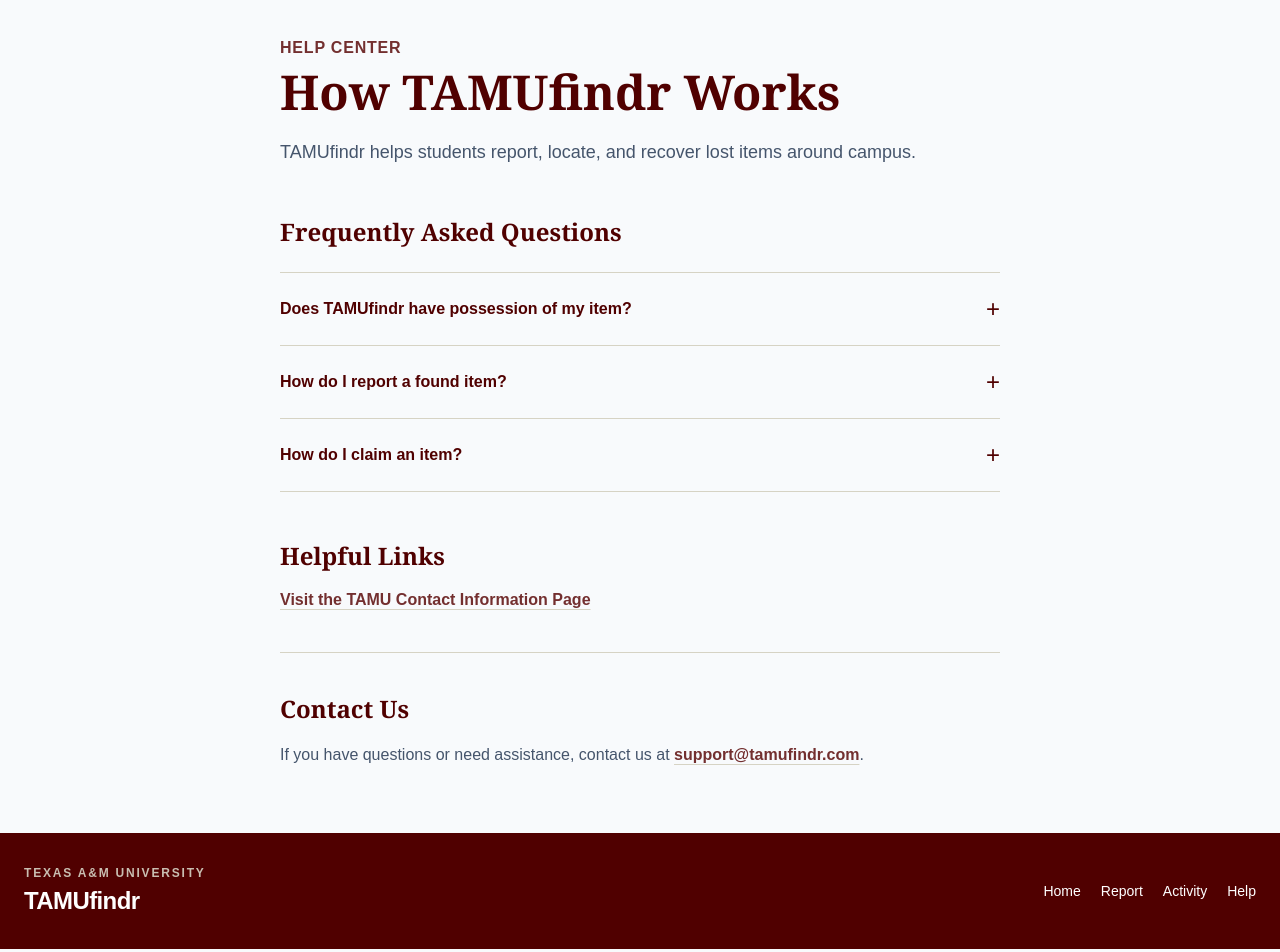
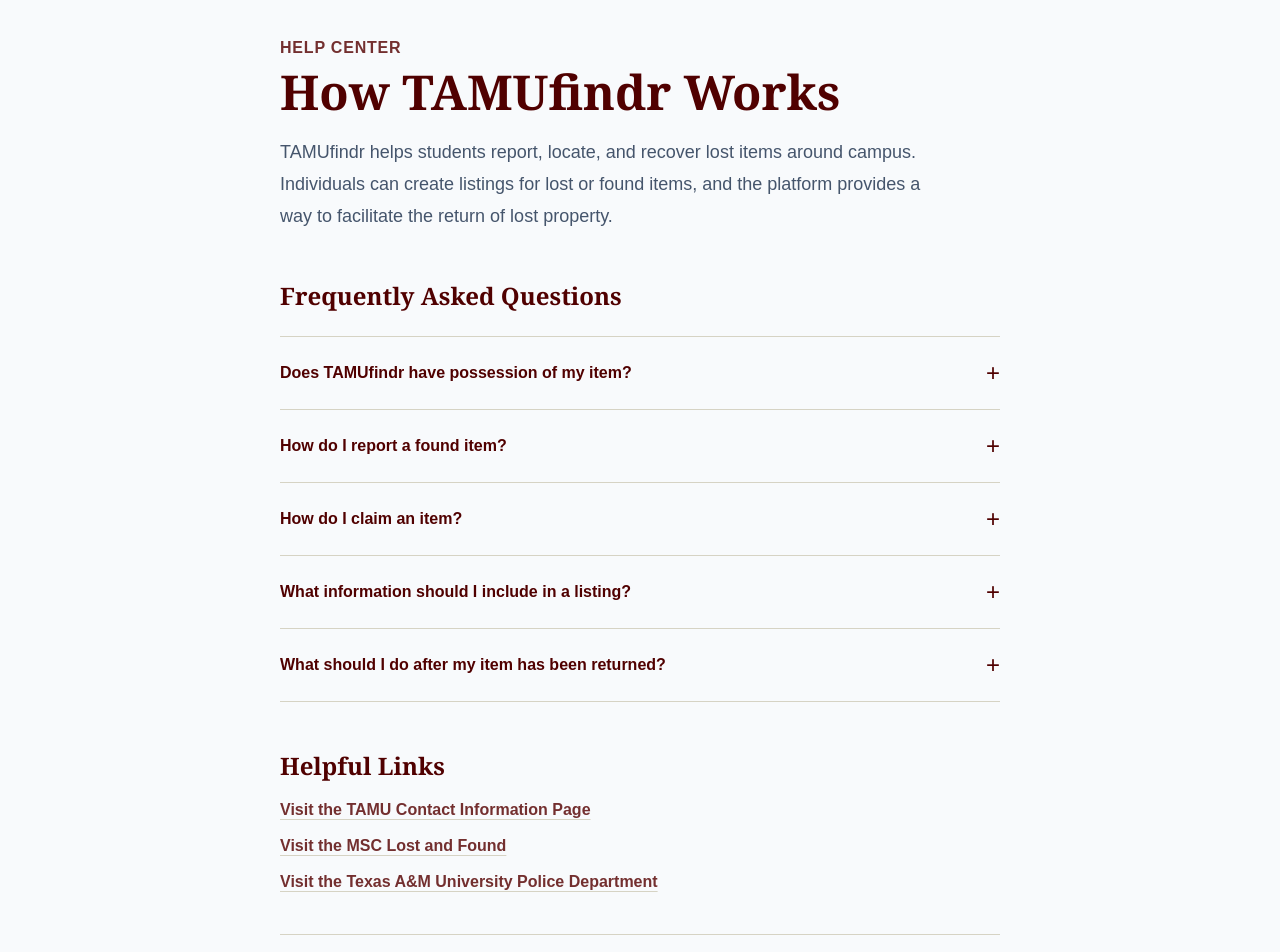
Before and after one commit to DanielCBruni/csce-482-TamuFindr, a Next.js app: page /help in a window 1280 px wide. Shown: the part 100-1052 px from the top of the page. Built offline with nearby package versions, Linux system fonts and the light colour scheme.

Commit message:
Add FAQs and links to help page.

```diff
--- a/src/app/activity/page.tsx
+++ b/src/app/activity/page.tsx
@@ -1,6 +1,6 @@
 'use client';
 
-import { useEffect, useState } from 'react';
+import { useState } from 'react';
 import ItemModal, { type ItemModalData } from '@/components/item_modal/item_modal';
 import { sampleItems } from '@/components/item_modal/sample_items';
 
--- a/src/app/help/page.tsx
+++ b/src/app/help/page.tsx
@@ -4,6 +4,21 @@
   title: 'Help | TAMUfindr',
   description: 'Learn how TAMUfindr works and find answers to frequently asked questions.',
 };
+
+const helpfulLinks = [
+  {
+    href: 'https://www.tamu.edu/contact/index.html',
+    text: 'Visit the TAMU Contact Information Page',
+  },
+  {
+    href: 'https://mscprograms.tamu.edu/msc-lost-and-found/',
+    text: 'Visit the MSC Lost and Found',
+  },
+  {
+    href: 'https://upd.tamu.edu/',
+    text: 'Visit the Texas A&M University Police Department',
+  },
+];
 
 const faqs = [
   {
@@ -18,6 +33,16 @@
   {
     question: 'How do I claim an item?',
     answer: 'Open the item listing and follow the provided claim instructions.',
+  },
+  {
+    question: 'What information should I include in a listing?',
+    answer:
+      'Include a clear description of the item, the approximate location, and the date it was lost or found. Avoid sharing sensitive information that could be used to falsely claim the item.',
+  },
+  {
+    question: 'What should I do after my item has been returned?',
+    answer:
+      'Mark the listing as resolved so other users know the item is no longer missing or available to claim.',
   },
 ];
 
@@ -58,7 +83,9 @@
         <h1 className="text-4xl font-bold text-primary md:text-5xl">How TAMUfindr Works</h1>
 
         <p className="mt-5 max-w-2xl text-lg leading-8 text-slate-600">
-          TAMUfindr helps students report, locate, and recover lost items around campus.
+          TAMUfindr helps students report, locate, and recover lost items around campus. Individuals
+          can create listings for lost or found items, and the platform provides a way to facilitate
+          the return of lost property.
         </p>
       </header>
 
@@ -75,15 +102,20 @@
           Helpful Links
         </h2>
 
+        <div className="flex flex-col items-start gap-3">
+          {helpfulLinks.map(({ href, text }) => (
             <a
-          href="https://www.tamu.edu/contact/index.html"
+              key={href}
+              href={href}
               target="_blank"
               rel="noopener noreferrer"
               className="font-semibold text-accent underline decoration-secondary underline-offset-4 hover:text-primary focus-visible:outline-2 focus-visible:outline-offset-4 focus-visible:outline-primary"
             >
-          Visit the TAMU Contact Information Page
+              {text}
               <span className="sr-only"> (opens in a new tab)</span>
             </a>
+          ))}
+        </div>
       </section>
 
       <section aria-labelledby="contact-heading" className="mt-10">
```
Lines whose indentation alone changed are shown as unchanged.
